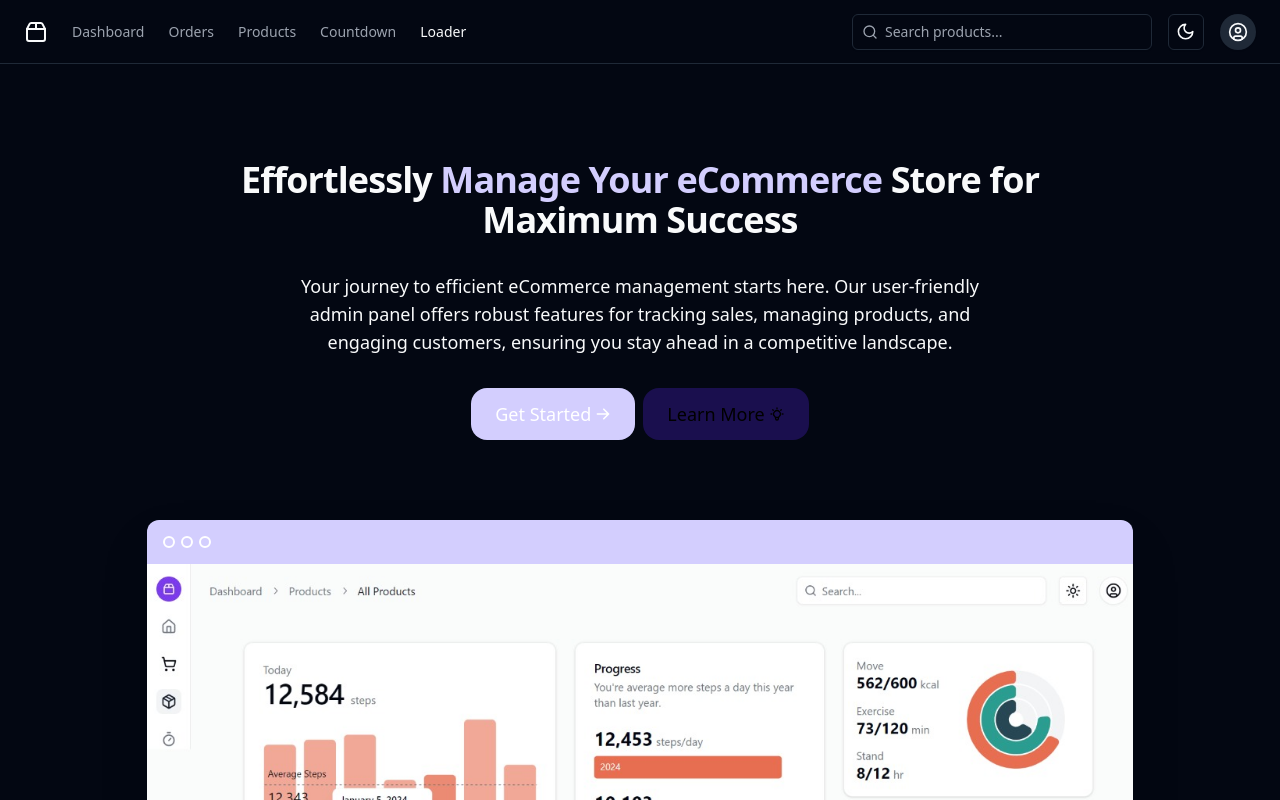
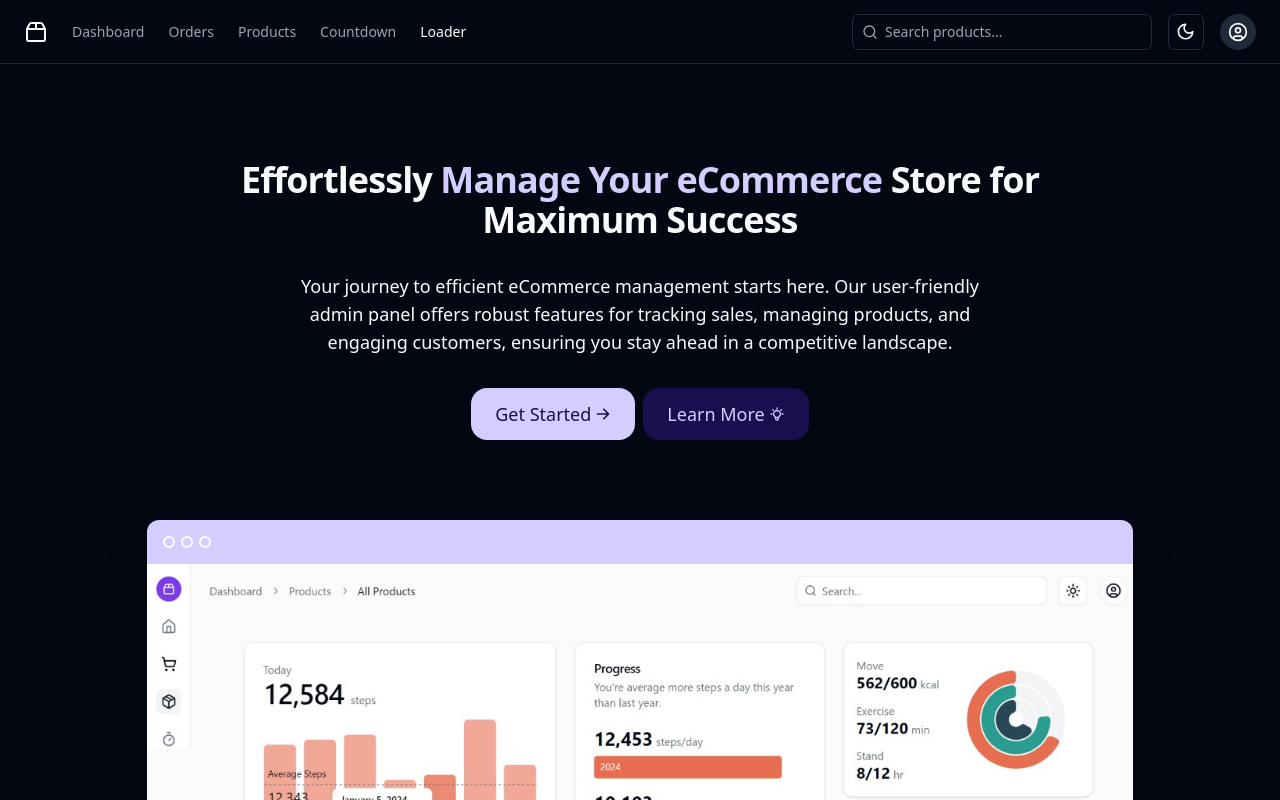
Before and after one commit to ApurvChatur-Kisna/KisnaEcommerce, a React (Vite) app in the folder site/frontend/: page / in a window 1280 px wide. Shown: the top 800 px of the page. Built offline with nearby package versions, Linux system fonts and the light colour scheme.

Commit message:
(fix): Color codes fixed

```diff
--- a/site/frontend/src/bLove/cComponent/aGlobalComponent/outlet/aUnprotectedComponent/children/aHomeChild/index.tsx
+++ b/site/frontend/src/bLove/cComponent/aGlobalComponent/outlet/aUnprotectedComponent/children/aHomeChild/index.tsx
@@ -12,16 +12,16 @@ const HomeChild = () => {
         <div className="px-12 mx-auto max-w-7xl">
             <div className="w-full mx-auto text-left md:w-11/12 xl:w-9/12 md:text-center">
                 <h1 className="mb-8 text-4xl font-extrabold leading-none tracking-normal text-current md:text-4xl md:tracking-tight">
-                    <span >Effortlessly</span> <span className="block w-full py-2 text-transparent bg-clip-text leading-12 bg-gradient-to-r from-[#D3CEFE] to-[#D3CEFE] lg:inline">Manage Your eCommerce</span> <span>Store for Maximum Success</span>
+                    <span >Effortlessly</span> <span className="block w-full py-2 text-transparent bg-clip-text leading-12 bg-gradient-to-r from-[#1A0F4E] to-[#1A0F4E] dark:from-[#D3CEFE] dark:to-[#D3CEFE] lg:inline">Manage Your eCommerce</span> <span>Store for Maximum Success</span>
                 </h1>
                 <p className="px-0 mb-8 text-lg text-current md:text-lg lg:px-24">
                     Your journey to efficient eCommerce management starts here. Our user-friendly admin panel offers robust features for tracking sales, managing products, and engaging customers, ensuring you stay ahead in a competitive landscape.                </p>
                 <div className="mb-4 space-x-0 sm:space-x-2 md:mb-8">
-                    <Link to={FullRoute.GlobalRoute.ProtectedRoute.AuthorizationRoute.SidebarRoute.DashboardRoute} className="inline-flex items-center justify-center w-full px-6 py-3 mb-2 text-lg text-white bg-[#D3CEFE] rounded-2xl sm:w-auto sm:mb-0">
+                    <Link to={FullRoute.GlobalRoute.ProtectedRoute.AuthorizationRoute.SidebarRoute.DashboardRoute} className="inline-flex items-center justify-center w-full px-6 py-3 mb-2 text-lg text-[#1A0F4E] bg-[#D3CEFE] rounded-2xl sm:w-auto sm:mb-0">
                         Get Started
                         <svg className="w-4 h-4 ml-1" xmlns="http://www.w3.org/2000/svg" viewBox="0 0 20 20" fill="currentColor"><path fill-rule="evenodd" d="M10.293 3.293a1 1 0 011.414 0l6 6a1 1 0 010 1.414l-6 6a1 1 0 01-1.414-1.414L14.586 11H3a1 1 0 110-2h11.586l-4.293-4.293a1 1 0 010-1.414z" clip-rule="evenodd"></path></svg>
                     </Link>
-                    <Link to={""} className="inline-flex items-center justify-center w-full px-6 py-3 mb-2 text-lg bg-[#1A0F4E] text-black rounded-2xl sm:w-auto sm:mb-0">
+                    <Link to={FullRoute.GlobalRoute.ProtectedRoute.AuthorizationRoute.SidebarRoute.DashboardRoute} className="inline-flex items-center justify-center w-full px-6 py-3 mb-2 text-lg bg-[#1A0F4E] text-[#D3CEFE] rounded-2xl sm:w-auto sm:mb-0">
                         Learn More
                         <svg className="w-4 h-4 ml-1" fill="none" stroke="currentColor" viewBox="0 0 24 24" xmlns="http://www.w3.org/2000/svg"><path stroke-linecap="round" stroke-linejoin="round" stroke-width="2" d="M9.663 17h4.673M12 3v1m6.364 1.636l-.707.707M21 12h-1M4 12H3m3.343-5.657l-.707-.707m2.828 9.9a5 5 0 117.072 0l-.548.547A3.374 3.374 0 0014 18.469V19a2 2 0 11-4 0v-.531c0-.895-.356-1.754-.988-2.386l-.548-.547z"></path></svg>
                     </Link>
@@ -30,7 +30,7 @@ const HomeChild = () => {
             <div className="w-full mx-auto mt-20 text-center md:w-10/12">
                 <div className="relative z-0 w-full mt-8">
                     <div className="relative overflow-hidden shadow-2xl">
-                        <div className="flex items-center flex-none px-4 bg-[#D3CEFE] rounded-b-none h-11 rounded-xl">
+                        <div className="flex items-center flex-none px-4 bg-[#1A0F4E] dark:bg-[#D3CEFE] rounded-b-none h-11 rounded-xl">
                             <div className="flex space-x-1.5">
                                 <div className="w-3 h-3 border-2 border-white rounded-full"></div>
                                 <div className="w-3 h-3 border-2 border-white rounded-full"></div>
```
